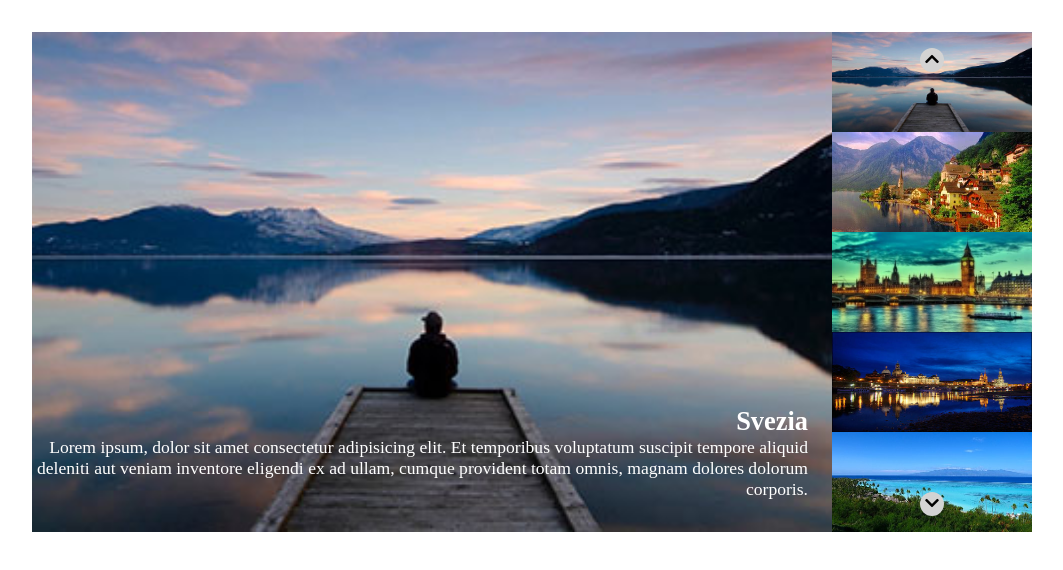
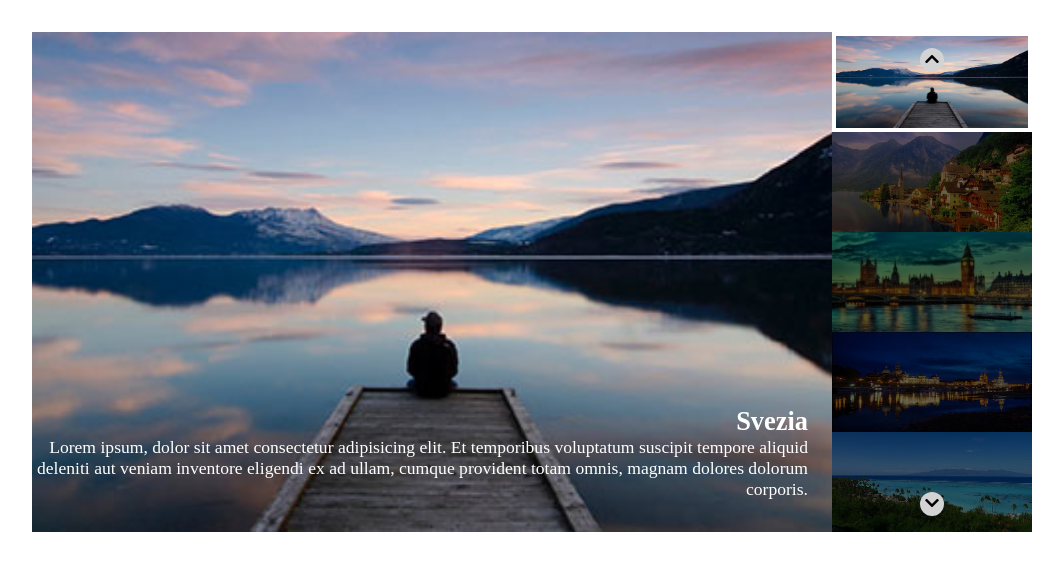
Before and after one commit to pollohultima/vue-slider, a plain HTML site: page index.html in a window 1280 px wide. Shown: the whole page, without its empty margins (108-1171 px from the left). Drawn offline with nearby package versions, Linux system fonts and the light colour scheme.

Commit message:
Final Commit, completed!

```diff
--- a/assets/css/style.css
+++ b/assets/css/style.css
@@ -13,6 +13,7 @@
 
 .activeThumb {
     border: 4px solid white;
+    filter: none;
 }
 
 .active.preview__item {
@@ -40,6 +41,10 @@
     display: flex;
     flex-direction: column;
     position: relative;
+}
+
+.darker {
+    filter: brightness(.4);
 }
 
 .thumb_image {
--- a/index.html
+++ b/index.html
@@ -28,8 +28,13 @@
 
             <div class="thumbs">
 
-                <img :src="slide.item" alt="" class="thumb_image" v-for="slide
-                    in slides">
+                <img :src="slide.item" alt=""
+                    class="thumb_image darker"
+                    v-for="(slide, index) in slides"
+                    v-if="contatore != index">
+
+                <img :src="slide.item" alt="" class="thumb_image activeThumb"
+                    v-else>
 
                 <div class="navigator">
                     <div class="prev" @click="scroll_up">
```
